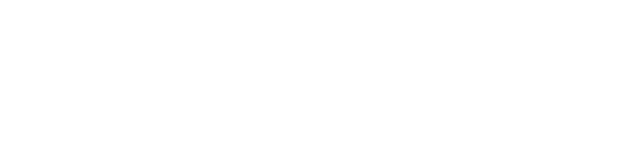
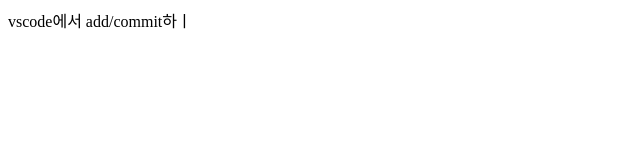
Before and after one commit to hip1234/GitBasicApp, a plain HTML site: page index.html in a window 1280 px wide. Shown: the whole page, without its empty margins (0-640 px from the left). Drawn offline with Linux system fonts and the light colour scheme.

Commit message:
index html 수정

```diff
--- a/index.html
+++ b/index.html
@@ -7,6 +7,6 @@
     <title>Document</title>
 </head>
 <body>
-
+    <div>vscode에서 add/commit하ㅣ</div>
 </body>
 </html>
```
